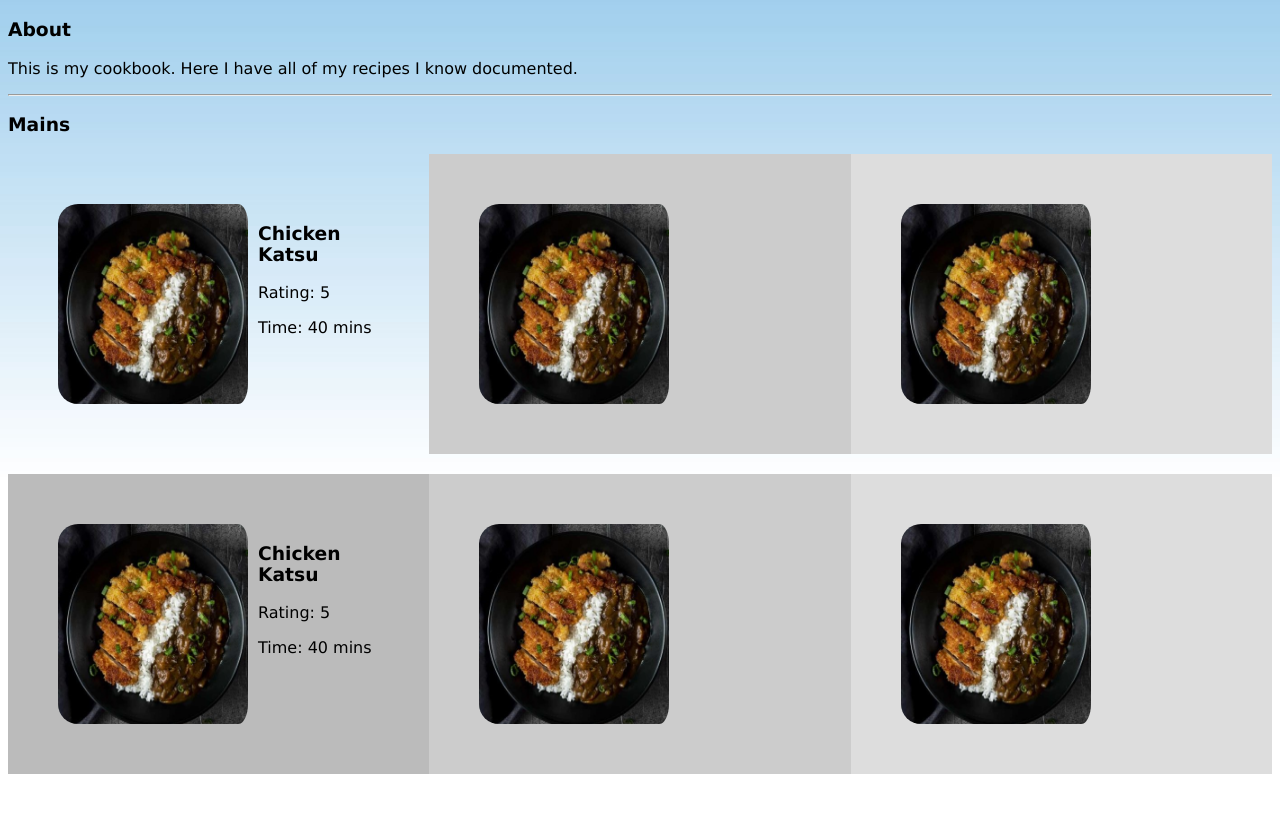
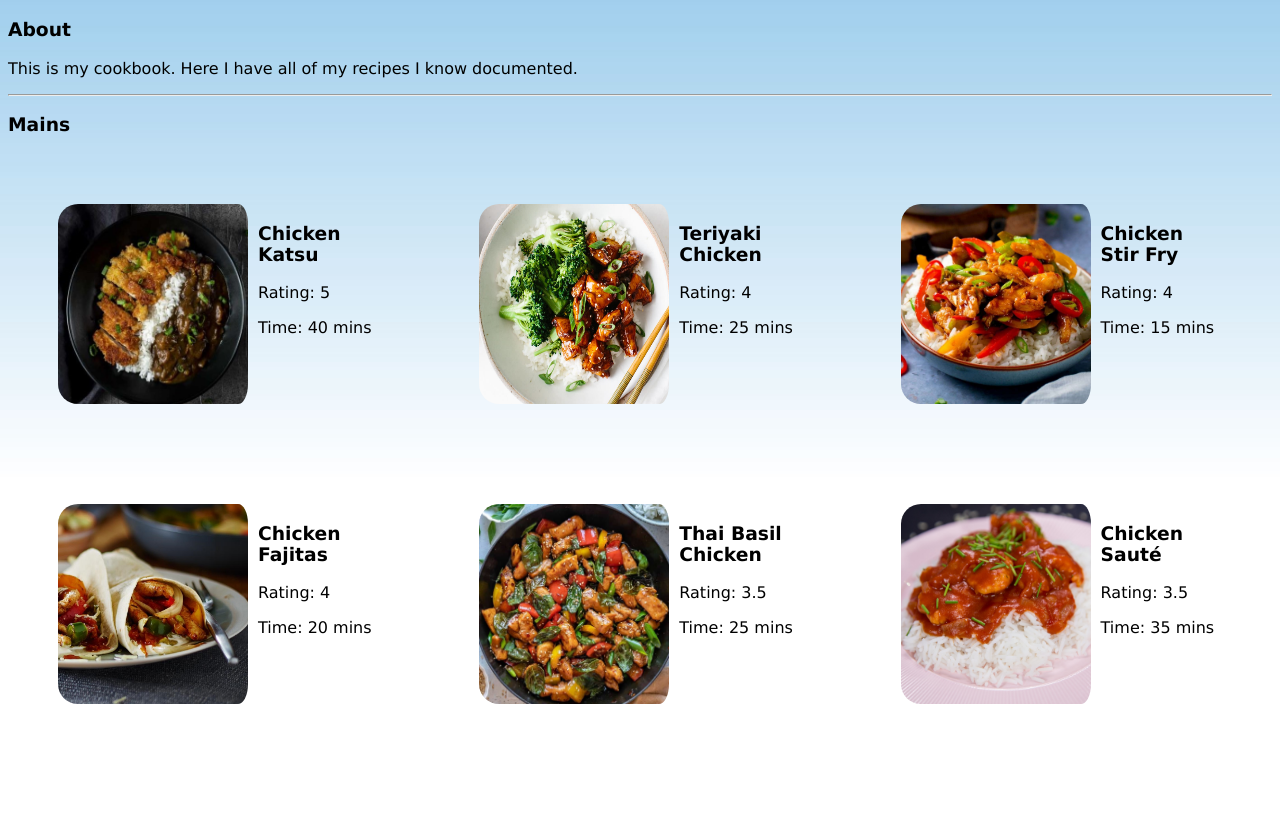
Before and after one commit to AlexLines8/AlexLines8.github.io, a plain HTML site: page Cookbook/cookboox.html in a window 1280 px wide. Shown: the part 62-883 px from the top of the page. Drawn offline with Linux system fonts and the light colour scheme.

Commit message:
Add files via upload

```diff
--- a/Cookbook/cookboox.html
+++ b/Cookbook/cookboox.html
@@ -15,7 +15,7 @@
     <hr>
     <div>
         <h3>Mains</h3>
-
+<!--Row 1-->
         <div class="clearfix">
             <a href="index.html">
             <div class="box">
@@ -25,28 +25,63 @@
                 <p>Time: 40 mins</p>
             </div>
         </a>
-            <div class="box" style="background-color:#ccc">
-                <img src="Images/chicken katsu.jpg" alt="Chicken Katsu" class="img"/>
+            <a href="index.html">
+            <div class="box">
+                <img src="Images/teriyaki-chicken.jpg" alt="Teriyaki-Chicken" class="img"/>
+                <h3>Teriyaki Chicken</h3>
+                <p>Rating: 4</p>
+                <p>Time: 25 mins</p>
             </div>
-            <div class="box" style="background-color:#ddd">
-                <img src="Images/chicken katsu.jpg" alt="Chicken Katsu" class="img"/>
+        </a>
+            <a href="index.html">
+            <div class="box">
+                <img src="Images/csf2.jpg" alt="Chicken Stir Fry" class="img"/>
+                <h3>Chicken Stir Fry</h3>
+                <p>Rating: 4</p>
+                <p>Time: 15 mins</p>
             </div>
-          </div>
+        </a>
+<!--Row 2-->
+        <div class="clearfix">
+            <div class="box">
+                <a href="index.html">
+                <img src="Images/chicken-fajitas2.jpg" alt="Chicken Fajitas" class="img"/>
+                <h3>Chicken Fajitas</h3>
+                <p>Rating: 4</p>
+                <p>Time: 20 mins</p>
+            </div>
+        </a>
+        <a href="index.html">
+            <div class="box">
+                <img src="Images/thai basil chicken.jpg" alt="Thai Basil Chicken" class="img"/>
+                <h3>Thai Basil Chicken</h3>
+                <p>Rating: 3.5</p>
+                <p>Time: 25 mins</p>
+            </div>
+        </a>
+        <a href="index.html">
+            <div class="box">
+                <img src="Images/chicken sauté.jpg" alt="Chicken Sauté" class="img"/>
+                <h3>Chicken Sauté</h3>
+                <p>Rating: 3.5</p>
+                <p>Time: 35 mins</p>
+            </div>
+        </a>
+        </div>
 
-          <div class="clearfix">
-            <div class="box" style="background-color:#bbb">
-                <img src="Images/chicken katsu.jpg" alt="Chicken Katsu" class="img"/>
-                <h3>Chicken Katsu</h3>
-                <p>Rating: 5</p>
-                <p>Time: 40 mins</p>
+<!--Row 3-->
+        <div class="clearfix">
+            <div class="box">
+                <a href="index.html">
+                <img src="Images/spanish omelette.jpg" alt="Spanish Omelette" class="img"/>
+                <h3>Spanish Omelette</h3>
+                <p>Rating: 4</p>
+                <p>Time: 30 mins</p>
             </div>
-            <div class="box" style="background-color:#ccc">
-                <img src="Images/chicken katsu.jpg" alt="Chicken Katsu" class="img"/>
-            </div>
-            <div class="box" style="background-color:#ddd">
-                <img src="Images/chicken katsu.jpg" alt="Chicken Katsu" class="img"/>
-            </div>
-          </div>
+        </a>
+
+        </div>
+
 
 
 
```
